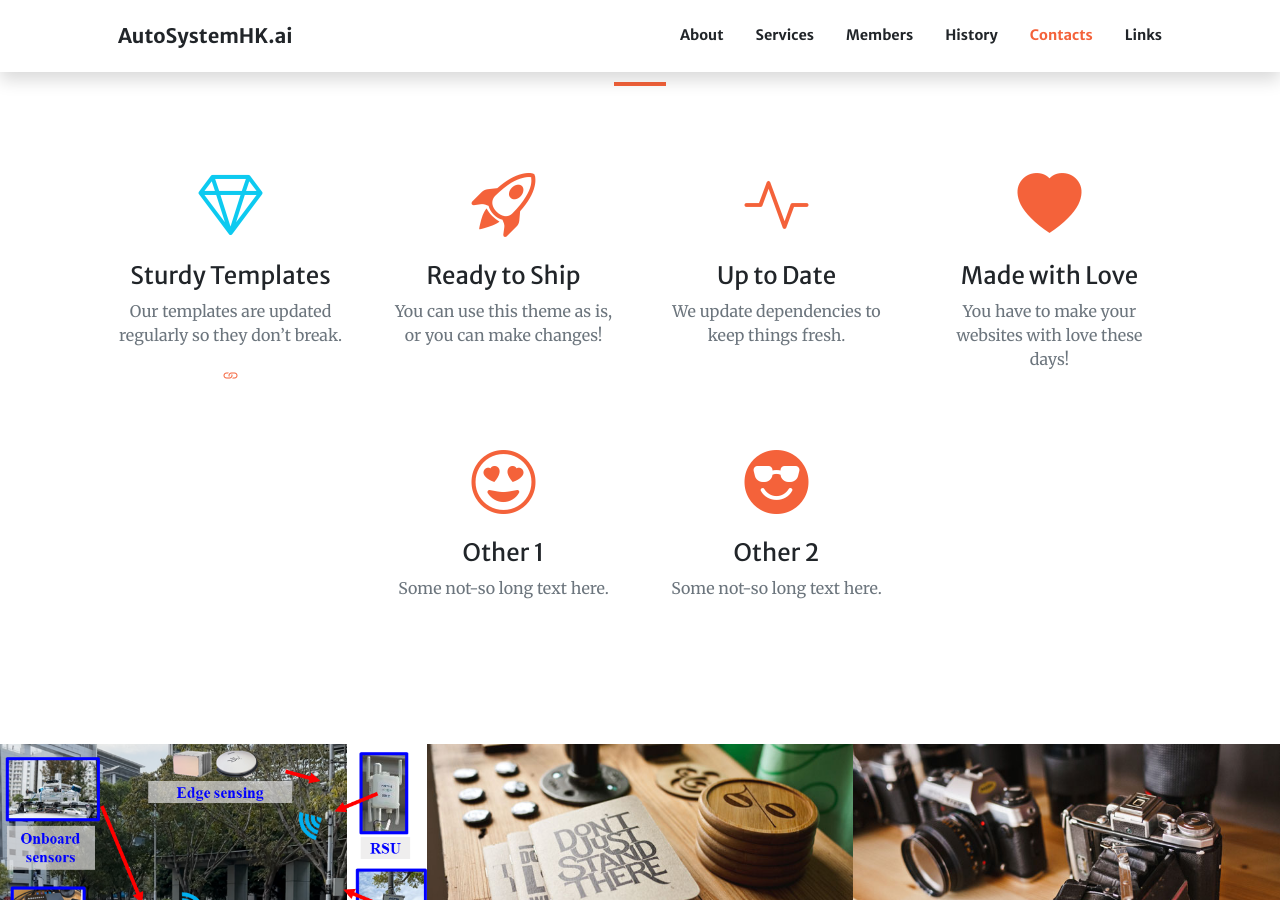
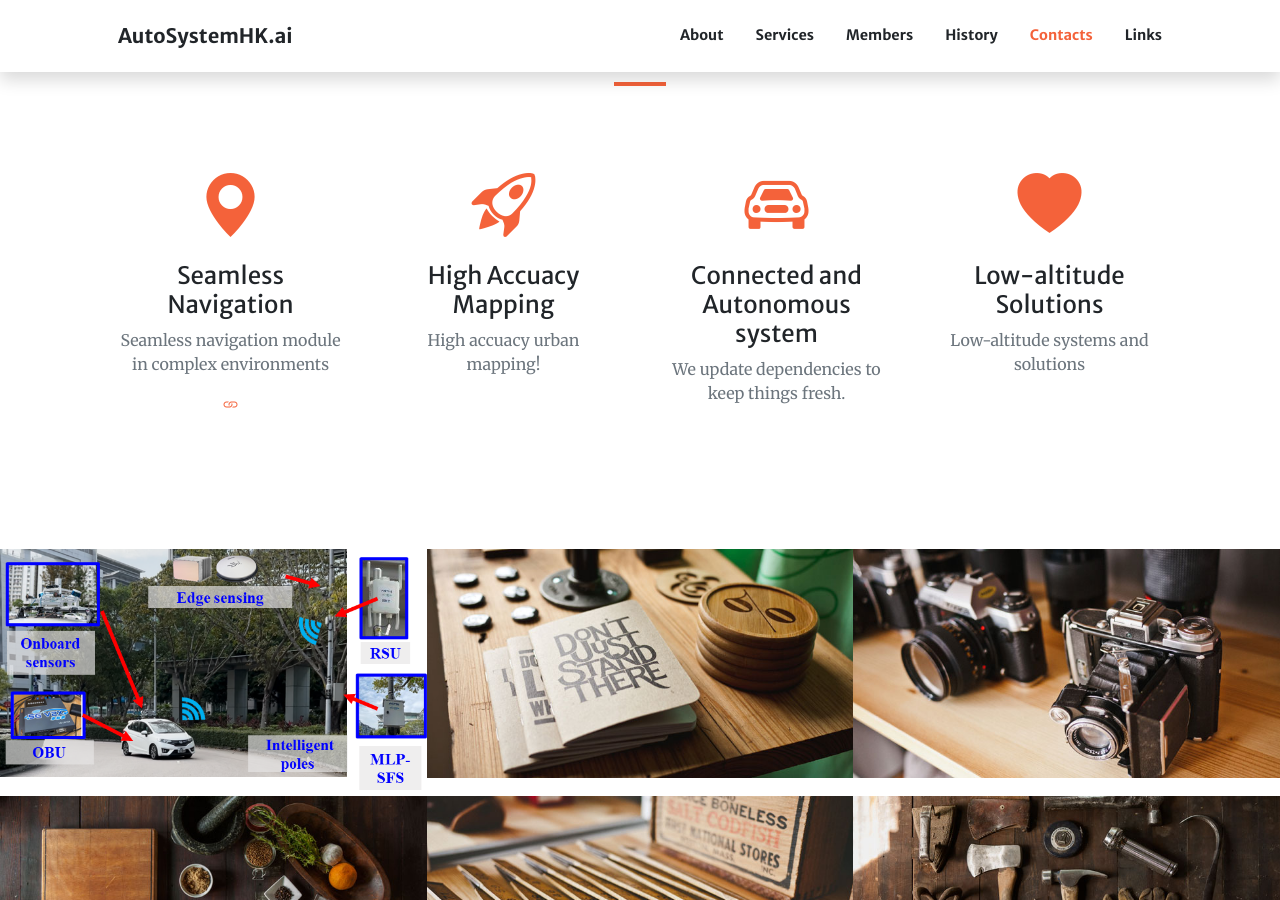
Before and after one commit to AutoSystemHK/AutoSystemHK.github.io, a Jekyll site: the page built from index.md, in a window 1280 px wide and 900 px high, scrolled down 1535 px. Built offline with Jekyll 4.4.1, drawn with Linux system fonts in a browser that asks for light colours; comment, search, counter and statistics services are not loaded.

Commit message:
Update index.md

```diff
--- a/index.md
+++ b/index.md
@@ -25,25 +25,25 @@ sections:
     #background_style: bg-info
     title: At Your Service
     services:
-      - title: Sturdy Templates
-        text: Our templates are updated regularly so they don't break.
-        icon: bi-gem text-info
+      - title: Seamless Navigation
+        text: Seamless navigation module in complex environments
+        icon: bi-geo-alt-fill
         url: https://startbootstrap.com/
-      - title: Ready to Ship
-        text: You can use this theme as is, or you can make changes!
+      - title: High Accuacy Mapping
+        text: High accuacy urban mapping!
         icon: bi-rocket-takeoff
-      - title: Up to Date
+      - title: Connected and Autonomous system
         text: We update dependencies to keep things fresh.
-        icon: bi-activity
-      - title: Made with Love
-        text: You have to make your websites with love these days!
+        icon: bi-car-front
+      - title: Low-altitude Solutions
+        text: Low-altitude systems and solutions
         icon: bi-heart-fill
-      - title: Other 1
-        text: Some not-so long text here.
-        icon: bi-emoji-heart-eyes
-      - title: Other 2
-        text: Some not-so long text here.
-        icon: bi-emoji-sunglasses-fill
+      # - title: Other 1
+      #   text: Some not-so long text here.
+      #   icon: bi-emoji-heart-eyes
+      # - title: Other 2
+      #   text: Some not-so long text here.
+      #   icon: bi-emoji-sunglasses-fill
 
   - type: portfolio.html
     # this section has always ID 'portfolio'
```
